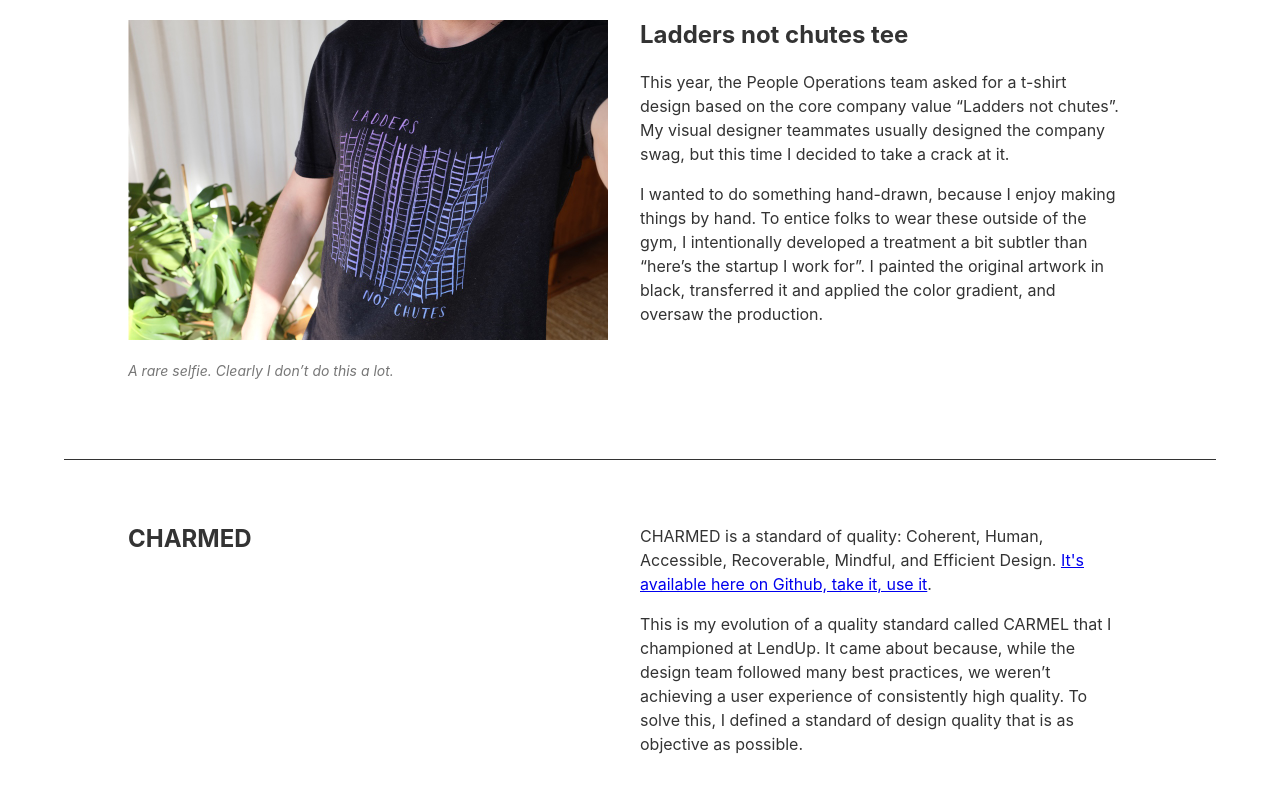
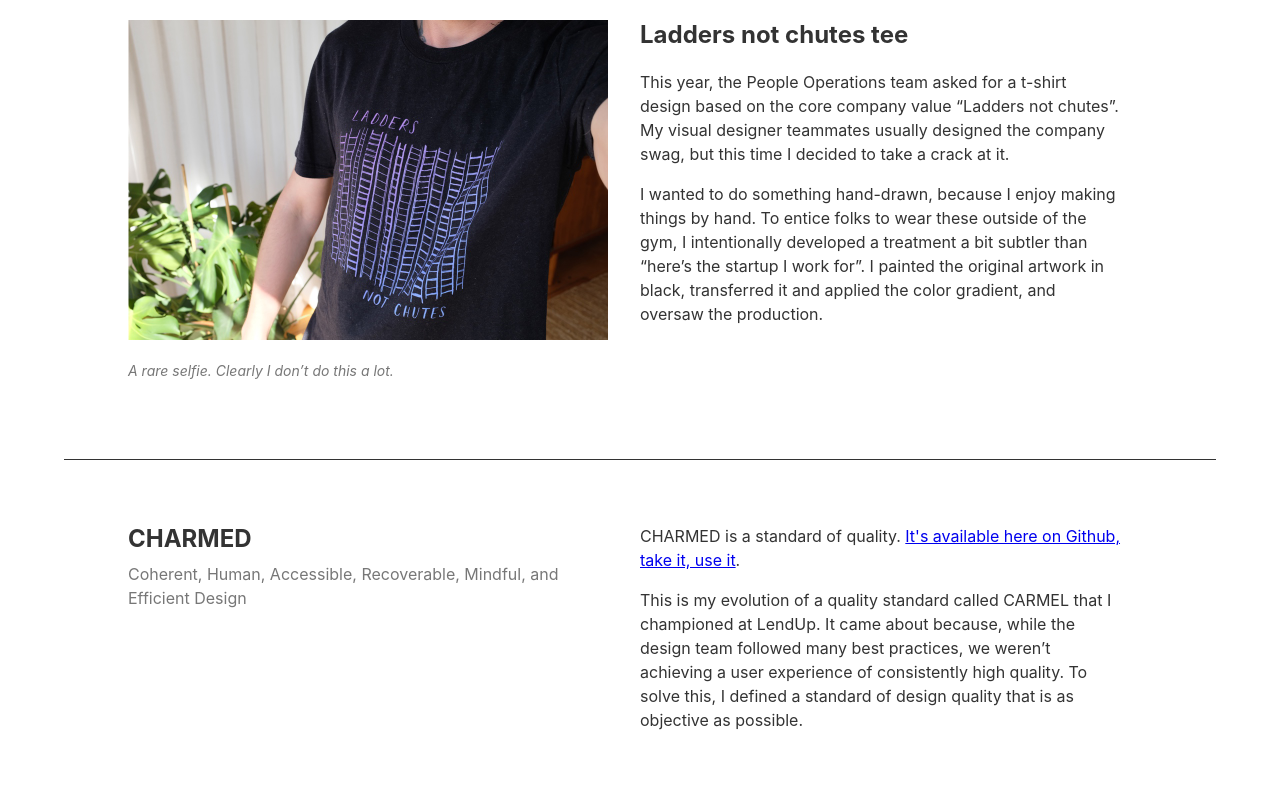
Before and after one commit to christopherdubs/christopherdubs.github.io, a Jekyll site: the page index.html, which Jekyll copies as it is, in a window 1280 px wide and 900 px high, scrolled down 3065 px. Shown: the top 793 px of the window. Built offline with Jekyll 4.4.1, drawn with Linux system fonts in a browser that asks for light colours.

Commit message:
update CHARMED description

```diff
--- a/index.html
+++ b/index.html
@@ -87,9 +87,10 @@
 <article class="cf pa3 pa5-ns bt">
   <header class="fn fl-ns w-50-ns pr4-ns">
     <h2 class="mt0-ns mb0 lh-title">CHARMED</h2>
+    <p class="mt2 gray">Coherent, Human, Accessible, Recoverable, Mindful, and Efficient Design</p>
   </header>
   <div class="fn fl-ns w-50-ns">
-    <p class="measure mt0-ns">CHARMED is a standard of quality: Coherent, Human, Accessible, Recoverable, Mindful, and Efficient Design. <a href="CHARMED.html">It's available here on Github, take it, use it</a>.</p>
+    <p class="measure mt0-ns">CHARMED is a standard of quality. <a href="CHARMED.html">It's available here on Github, take it, use it</a>.</p>
     <p class="measure">This is my evolution of a quality standard called CARMEL that I championed at LendUp. It came about because, while the design team followed many best practices, we weren&#8217;t achieving a user experience of consistently high quality. To solve this, I defined a standard of design quality that is as objective as possible.</p>
   </div>
 </article>
```
